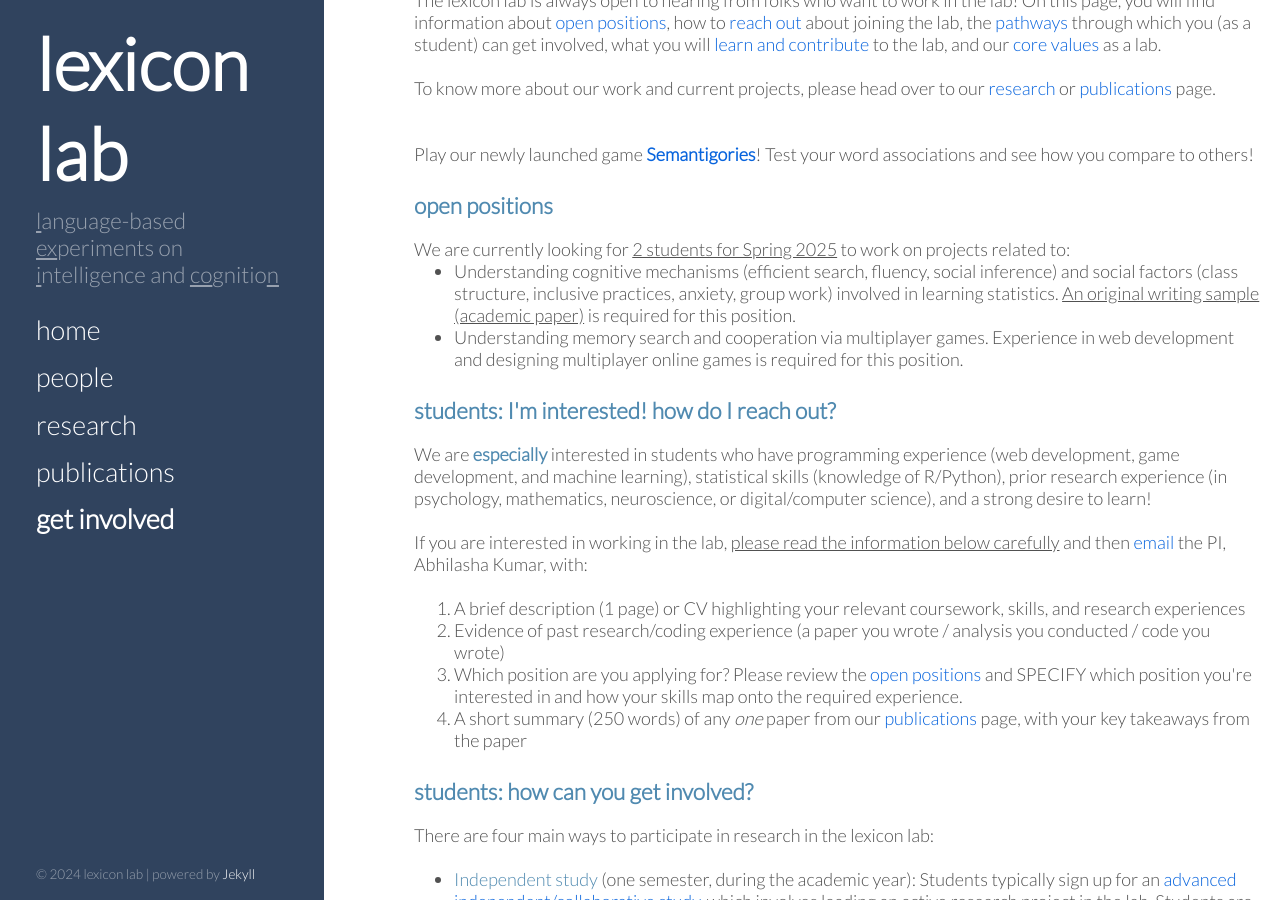
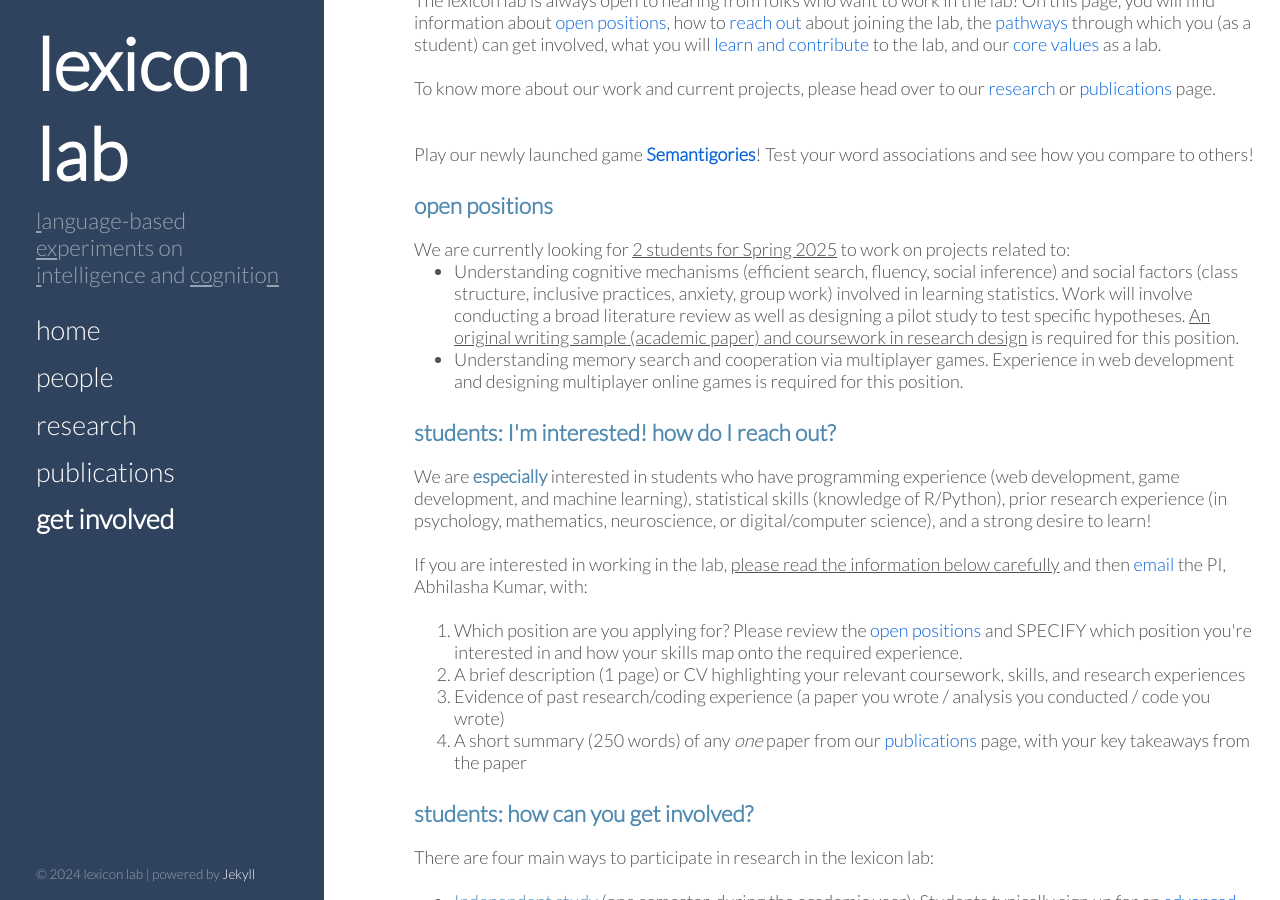
Before and after one commit to thelexiconlab/thelexiconlab.github.io, a Jekyll site: the page built from get involved.html, in a window 1280 px wide and 900 px high, scrolled down 722 px. Built offline with Jekyll 4.4.1, drawn with Linux system fonts in a browser that asks for light colours; Markdown is read by kramdown in place of the engine named in the settings.

Commit message:
update positions

```diff
--- a/get involved.html
+++ b/get involved.html
@@ -22,7 +22,7 @@ To know more about our work and current projects, please head over to our <a hre
 
 We are currently looking for <u>2 students for Spring 2025</u> to work on projects related to:
 <ul>
-<li>Understanding cognitive mechanisms (efficient search, fluency, social inference) and social factors (class structure, inclusive practices, anxiety, group work) involved in learning statistics. <u>An original writing sample (academic paper)</u> is required for this position. </li>
+<li>Understanding cognitive mechanisms (efficient search, fluency, social inference) and social factors (class structure, inclusive practices, anxiety, group work) involved in learning statistics. Work will involve conducting a broad literature review as well as designing a pilot study to test specific hypotheses. <u>An original writing sample (academic paper) and coursework in research design</u> is required for this position. </li>
 <li>Understanding memory search and cooperation via multiplayer games. Experience in web development and designing multiplayer online games is required for this position. </li>
 </ul>
 <!--
@@ -38,9 +38,9 @@ We are <strong><span style="color:#508AB0">especially</strong></span> interested
 
 If you are interested in working in the lab, <u>please read the information below carefully</u> and then <a href=mailto:a.kumar@bowdoin.edu target="_blank">email</a> the PI, Abhilasha Kumar, with:<br><br>
 <ol>
+<li>Which position are you applying for? Please review the  <a href="#open">open positions</a> and SPECIFY which position you're interested in and how your skills map onto the required experience.</li>
 <li>A brief description (1 page) or CV highlighting your relevant coursework, skills, and research experiences</li>
 <li>Evidence of past research/coding experience (a paper you wrote / analysis you conducted / code you wrote) </li>
-<li>Which position are you applying for? Please review the  <a href="#open">open positions</a> and SPECIFY which position you're interested in and how your skills map onto the required experience.</li>
 <li>A short summary (250 words) of any <i>one</i> paper from our <a href="https://thelexiconlab.github.io/publications/">publications</a> page, with your key takeaways from the paper</li>
 </ol>
 
```
